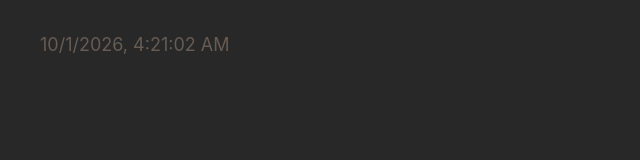
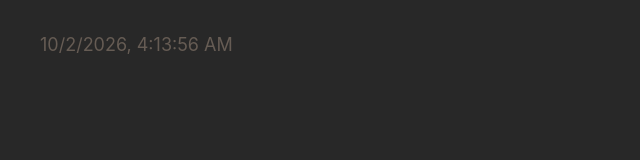
Before and after one commit to LeafyMate/cannabis-resources, a plain HTML site: page index.html in a window 1280 px wide. Shown: the full height of the page, 0-640 px from the left. Drawn offline with Linux system fonts and the light colour scheme.

Commit message:
deploy: fd00d38d053d684c02a7dd2e03d779f5411f7f1a

```diff
--- a/index.html
+++ b/index.html
@@ -17,8 +17,8 @@
     <!-- %after-body-begin.html% -->
 
     <footer>
-      <a class="footer-link" href="https://github.com/LeafyMate/cannabis-resources/actions/runs/36814684214">
-        <time id="build-timestamp" datetime="2026-10-01T04:21:02.786Z">2026-10-01T04:21:02.786Z</time>
+      <a class="footer-link" href="https://github.com/LeafyMate/cannabis-resources/actions/runs/36963620307">
+        <time id="build-timestamp" datetime="2026-10-02T04:13:56.704Z">2026-10-02T04:13:56.704Z</time>
       </a>
       <a class="footer-link" href="https://github.com/osmoscraft/osmosfeed">osmosfeed 1.15.1</a>
     </footer>
```
Also changed, not shown: 1 other file.
